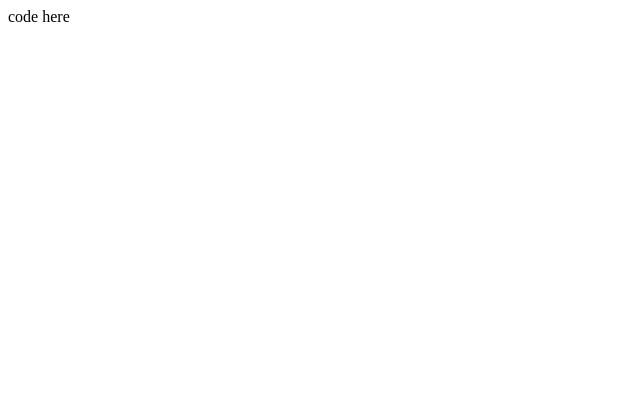
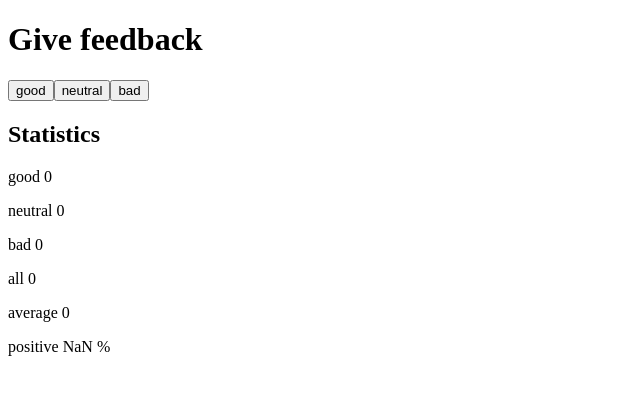
Before and after one commit to cazbacelar/fullstackopen, a React (Create React App) app in the folder part1/unicafe/: page / in a window 1280 px wide. Shown: the top 394 px of the page, without its empty margins (0-640 px from the left). Built offline with nearby package versions, Linux system fonts and the light colour scheme.

Commit message:
define content for the page

```diff
--- a/part1/unicafe/src/App.js
+++ b/part1/unicafe/src/App.js
@@ -6,7 +6,21 @@ const App = () => {
   const [neutral, setNeutral] = useState(0);
   const [bad, setBad] = useState(0);
 
-  return <div>code here</div>;
+  return (
+    <div>
+      <h1>Give feedback</h1>
+      <button>good</button>
+      <button>neutral</button>
+      <button>bad</button>
+      <h2>Statistics</h2>
+      <p>good {good}</p>
+      <p>neutral {neutral}</p>
+      <p>bad {bad}</p>
+      <p>all {good + neutral + bad}</p>
+      <p>average {(good + neutral + bad) / 3}</p>
+      <p>positive {(good / (good + neutral + bad)) * 100} %</p>
+    </div>
+  );
 };
 
 export default App;
```
